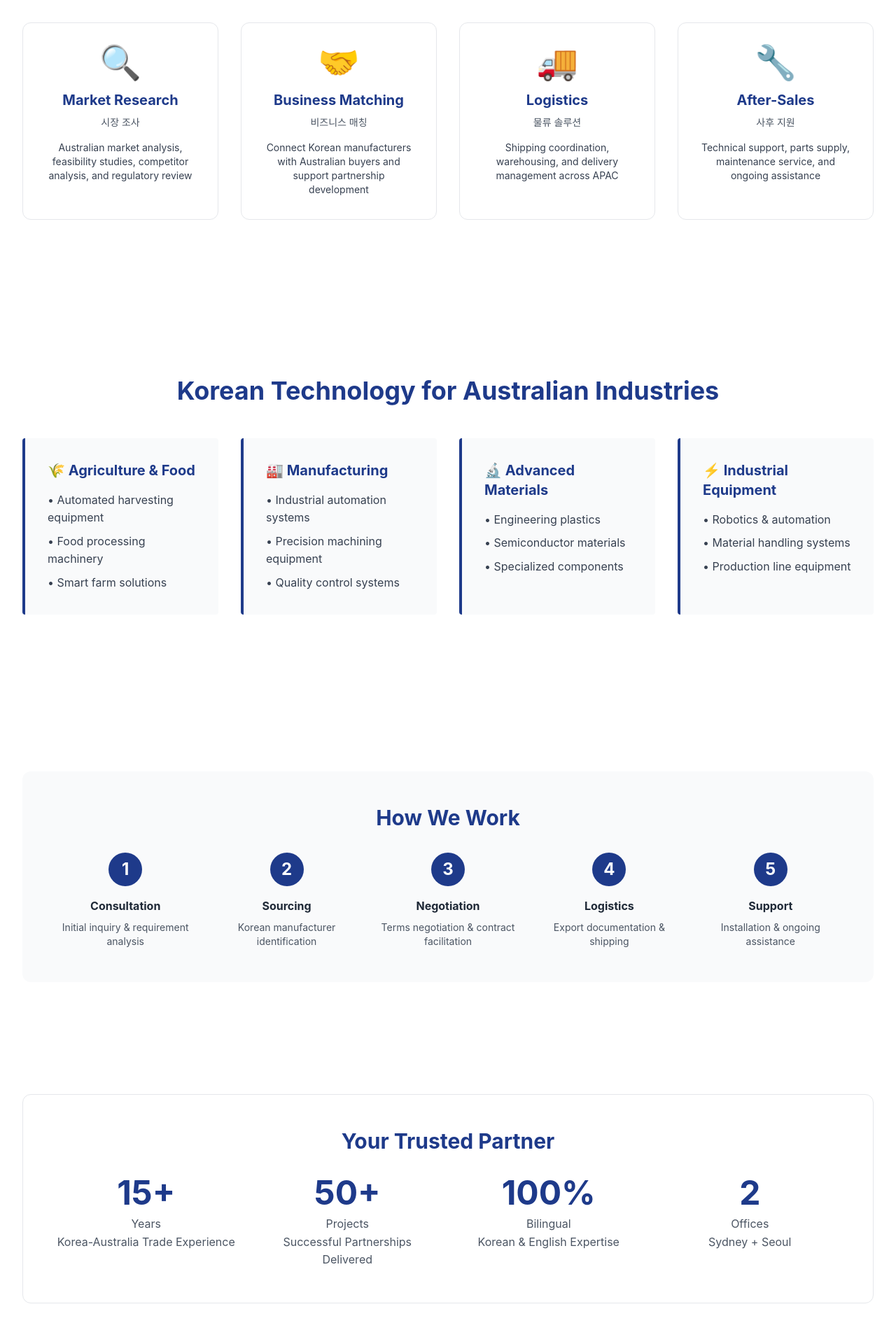
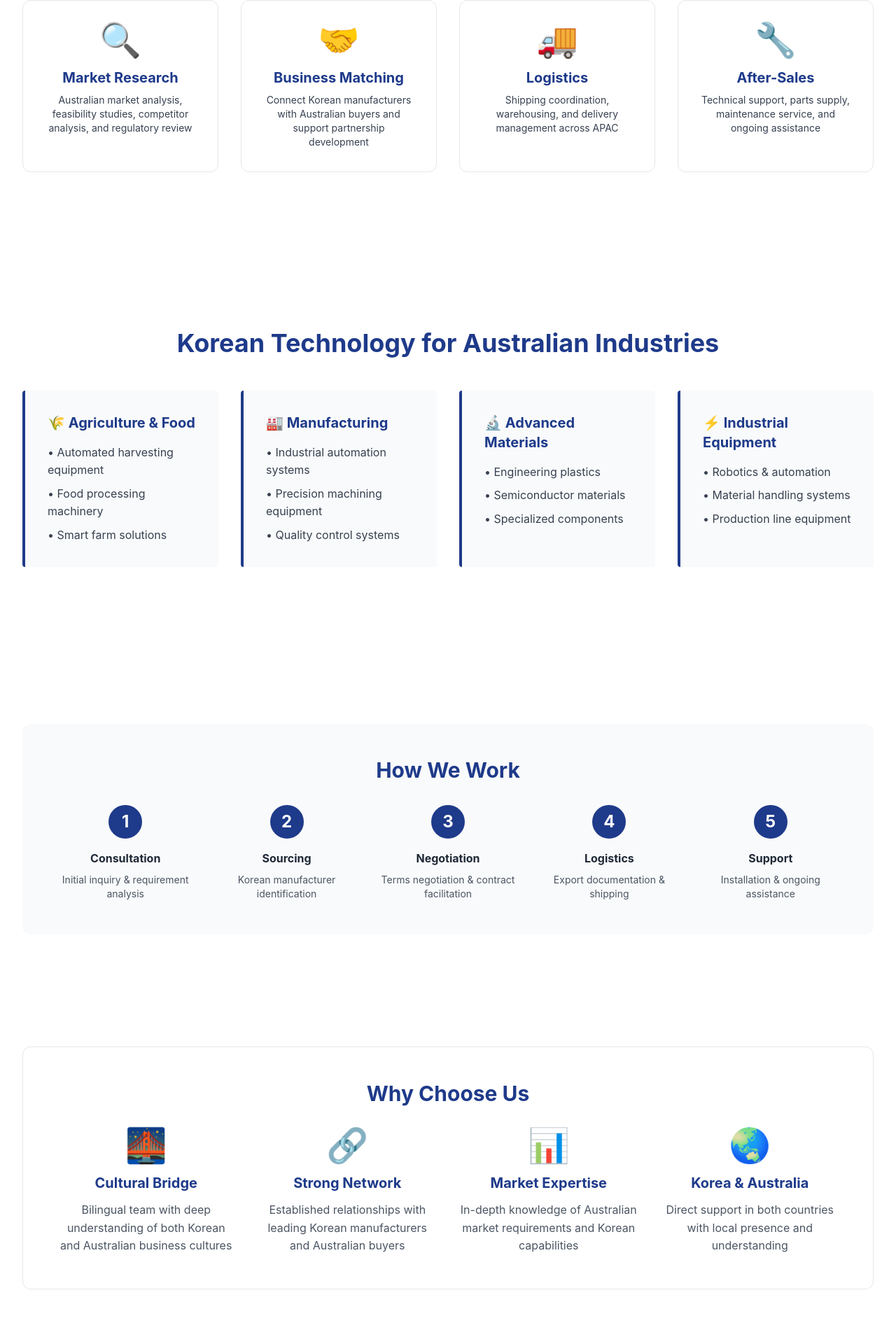
Before and after one commit to datrademel-ai/machplastech-australia, a Next.js app: page / in a window 1280 px wide. Shown: the part 655-2575 px from the top of the page at 70% size. Built offline with nearby package versions, Linux system fonts and the light colour scheme.

Commit message:
Update page.jsx

```diff
--- a/src/app/page.jsx
+++ b/src/app/page.jsx
@@ -7,7 +7,6 @@ export default function Home() {
       <section className="bg-gradient-to-br from-blue-900 to-blue-600 text-white py-24 px-8 text-center">
         <h1 className="text-5xl font-bold mb-4">MACHPLASTECH Australia</h1>
         <p className="text-2xl mb-2 font-light">Your Gateway to Korean Industrial Innovation</p>
-        <p className="text-lg mb-1 opacity-95">호주 기업과 한국 제조기술을 연결하는 산업 비즈니스 파트너</p>
         <p className="text-xl mb-8 font-semibold">Australia ↔ Korea Trade Bridge</p>
         <Link href="/contact" className="inline-block bg-orange-500 hover:bg-orange-600 text-white font-semibold px-8 py-3 rounded-lg transition">
           Start Your Project →
@@ -22,28 +21,24 @@ export default function Home() {
           <div className="border border-gray-200 rounded-xl p-8 text-center hover:shadow-lg transition">
             <div className="text-5xl mb-4">🔍</div>
             <h3 className="text-xl font-bold mb-2 text-blue-900">Market Research</h3>
-            <p className="text-sm text-gray-600 mb-4">시장 조사</p>
             <p className="text-gray-700 text-sm">Australian market analysis, feasibility studies, competitor analysis, and regulatory review</p>
           </div>
 
           <div className="border border-gray-200 rounded-xl p-8 text-center hover:shadow-lg transition">
             <div className="text-5xl mb-4">🤝</div>
             <h3 className="text-xl font-bold mb-2 text-blue-900">Business Matching</h3>
-            <p className="text-sm text-gray-600 mb-4">비즈니스 매칭</p>
             <p className="text-gray-700 text-sm">Connect Korean manufacturers with Australian buyers and support partnership development</p>
           </div>
 
           <div className="border border-gray-200 rounded-xl p-8 text-center hover:shadow-lg transition">
             <div className="text-5xl mb-4">🚚</div>
             <h3 className="text-xl font-bold mb-2 text-blue-900">Logistics</h3>
-            <p className="text-sm text-gray-600 mb-4">물류 솔루션</p>
             <p className="text-gray-700 text-sm">Shipping coordination, warehousing, and delivery management across APAC</p>
           </div>
 
           <div className="border border-gray-200 rounded-xl p-8 text-center hover:shadow-lg transition">
             <div className="text-5xl mb-4">🔧</div>
             <h3 className="text-xl font-bold mb-2 text-blue-900">After-Sales</h3>
-            <p className="text-sm text-gray-600 mb-4">사후 지원</p>
             <p className="text-gray-700 text-sm">Technical support, parts supply, maintenance service, and ongoing assistance</p>
           </div>
         </div>
@@ -131,30 +126,34 @@ export default function Home() {
         </div>
       </section>
 
-      {/* Stats Section */}
+      {/* Why Choose Us Section - 통계 대신 강점 */}
       <section className="max-w-7xl mx-auto py-20 px-8">
         <div className="border border-gray-200 rounded-xl p-12">
-          <h2 className="text-3xl font-bold text-center mb-8 text-blue-900">Your Trusted Partner</h2>
+          <h2 className="text-3xl font-bold text-center mb-8 text-blue-900">Why Choose Us</h2>
 
-          <div className="grid md:grid-cols-4 gap-8">
+          <div className="grid md:grid-cols-2 lg:grid-cols-4 gap-8">
             <div className="text-center">
-              <div className="text-5xl font-bold text-blue-900 mb-2">15+</div>
-              <div className="text-gray-600">Years<br />Korea-Australia Trade Experience</div>
+              <div className="text-5xl mb-4">🌉</div>
+              <h3 className="text-xl font-bold mb-3 text-blue-900">Cultural Bridge</h3>
+              <p className="text-gray-600">Bilingual team with deep understanding of both Korean and Australian business cultures</p>
             </div>
 
             <div className="text-center">
-              <div className="text-5xl font-bold text-blue-900 mb-2">50+</div>
-              <div className="text-gray-600">Projects<br />Successful Partnerships Delivered</div>
+              <div className="text-5xl mb-4">🔗</div>
+              <h3 className="text-xl font-bold mb-3 text-blue-900">Strong Network</h3>
+              <p className="text-gray-600">Established relationships with leading Korean manufacturers and Australian buyers</p>
             </div>
 
             <div className="text-center">
-              <div className="text-5xl font-bold text-blue-900 mb-2">100%</div>
-              <div className="text-gray-600">Bilingual<br />Korean & English Expertise</div>
+              <div className="text-5xl mb-4">📊</div>
+              <h3 className="text-xl font-bold mb-3 text-blue-900">Market Expertise</h3>
+              <p className="text-gray-600">In-depth knowledge of Australian market requirements and Korean capabilities</p>
             </div>
 
             <div className="text-center">
-              <div className="text-5xl font-bold text-blue-900 mb-2">2</div>
-              <div className="text-gray-600">Offices<br />Sydney + Seoul</div>
+              <div className="text-5xl mb-4">🌏</div>
+              <h3 className="text-xl font-bold mb-3 text-blue-900">Korea & Australia</h3>
+              <p className="text-gray-600">Direct support in both countries with local presence and understanding</p>
             </div>
           </div>
         </div>
```
